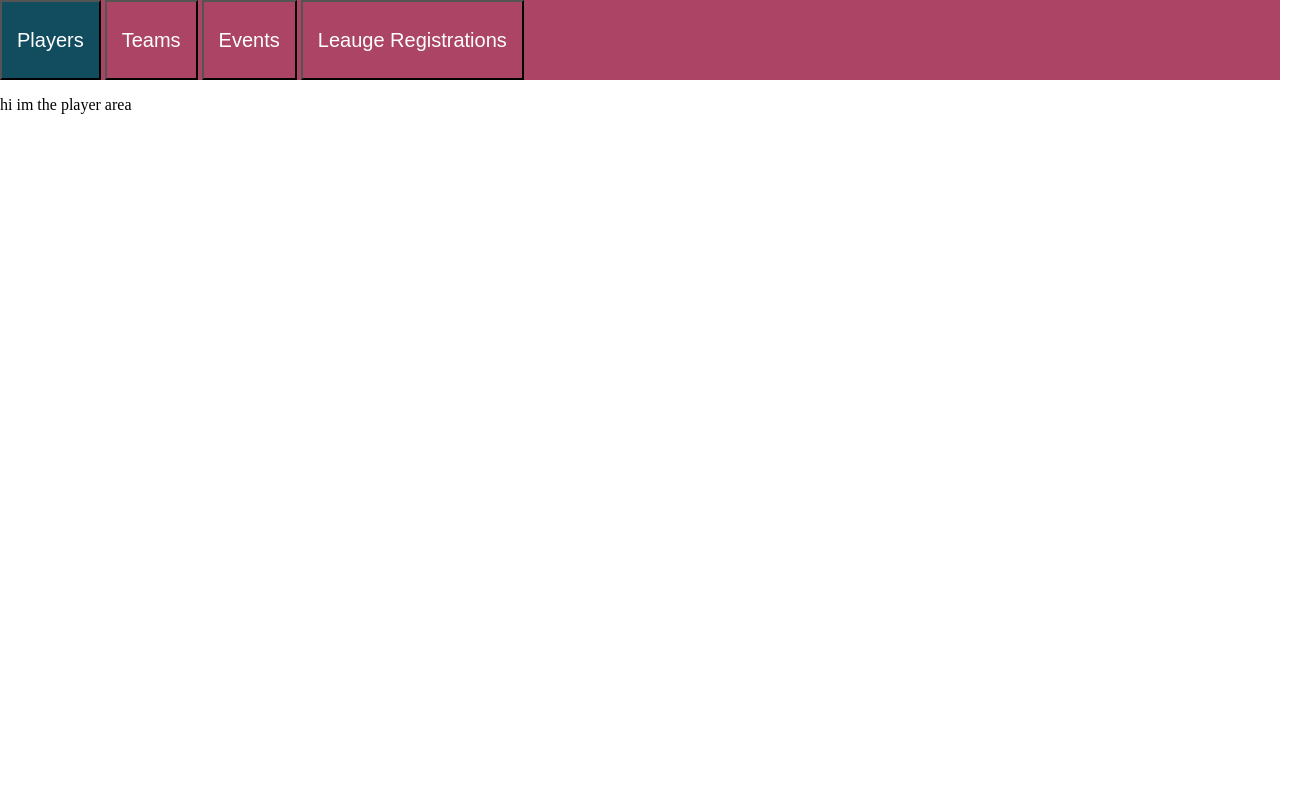
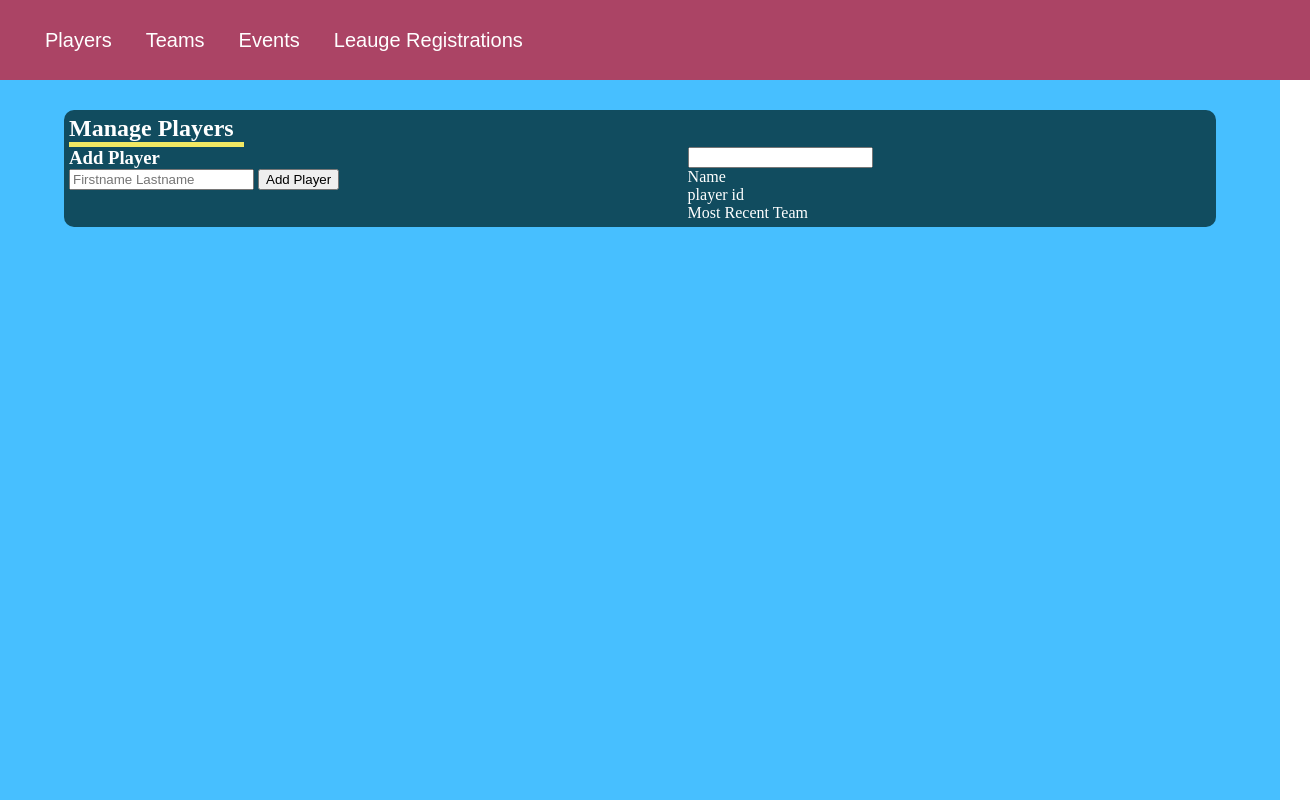
Before and after one commit to EggShark/jugger-stats-page, a website: page assets/html/data_add.html in a window 1280 px wide. Shown: the whole page, 1310 px wide, since content can reach past the window. Drawn offline with Linux system fonts and the light colour scheme; files that its build step writes are made by us from their sources.

Commit message:
data add front end

```diff
--- a/assets/css/data_add.css
+++ b/assets/css/data_add.css
@@ -5,21 +5,22 @@
 	--berry-crush: hsla(341, 43%, 47%, 1);
 	--banana-cream: hsla(56, 85%, 67%, 1);
 }
-html {
+
+* {
+	margin: 0;
+}
+
+html, body {
     margin: 0;
     padding: 0;
-}
-
-body {
-    margin: 0;
-    padding: 0;
+    height: 100%;
 }
 
 .data-bar-div {
 	width: 100%;
 	background-color: var(--berry-crush);
+	padding-left: 30px;
 }
-
 
 .data-bar-button {
 	background-color: var(--berry-crush);
@@ -27,6 +28,7 @@ body {
 	height: min(250px, 10vh);
 	font-size: 20px;
 	padding: 15px;
+	border: none;
 }
 
 .data-bar-button:hover {
@@ -37,6 +39,40 @@ body {
 	visibility: hidden;
 }
 
-.awesome {
-	height: 100px;
+.data-area {
+	background-color: var(--deep-sky-blue);
+	height: calc(100vh - 60px - min(250px, 10vh));
+	margin: 0;
+	padding: 30px 5vw;
 }
+
+.specific-area {
+	color: white;
+	background-color: var(--dark-teal);
+	padding: 5px;
+	border-radius: 10px;
+}
+
+.area-title-div {
+	border-style: solid;
+	border-color: var(--banana-cream);
+	border-width: 0px 0px 5px 0px;
+	padding-right: 10px;
+	width: fit-content;
+}
+
+.area-content-div {
+	display: flex;
+	flex-direction: row;
+	width: 100%;
+	justify-content: center;
+	column-gap: 10px;
+}
+
+.player-form {
+	flex-grow: 1;
+}
+
+.player-list-area {
+	flex-grow: 1;
+}
--- a/assets/html/data_add.html
+++ b/assets/html/data_add.html
@@ -25,9 +25,30 @@
 		<button class="data-bar-button">Leauge Registrations</button>
 	</span>
 </div>
-<div>
-	<div class="player-area-div">
-		<p>hi im the player area</p>
+<div class="data-area">
+	<div class="specific-area player-area-div">
+		<div class="area-title-div">
+			<h2>Manage Players</h2>
+		</div>
+		<div class="area-content-div">
+			<div class="player-form">
+				<h3>Add Player</h3>
+				<form>
+					<input type="text" placeholder="Firstname Lastname">
+					<input type="submit" value="Add Player">
+				</form>
+			</div>
+			<div class="player-list-area">
+				<input>
+				<div class="player-results-area">
+					<div class="player-results-header">
+						<p>Name</p>
+						<p>player id</p>
+						<p>Most Recent Team</p>
+					</div>
+				</div>
+			</div>
+		</div>
 	</div>
 	<div class="team-area-div hidden">
 		<p> hi im the team area </p>
```
